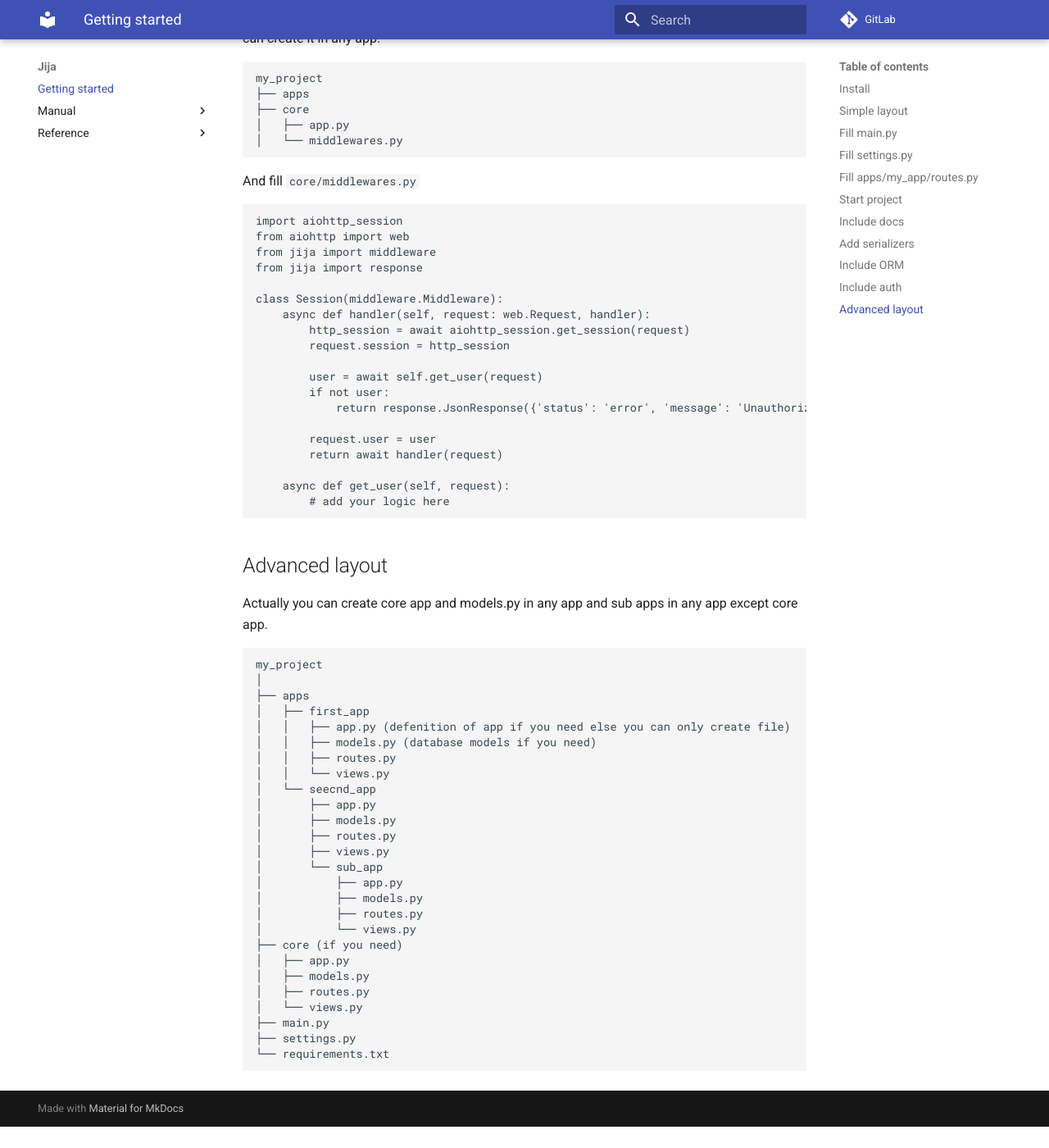
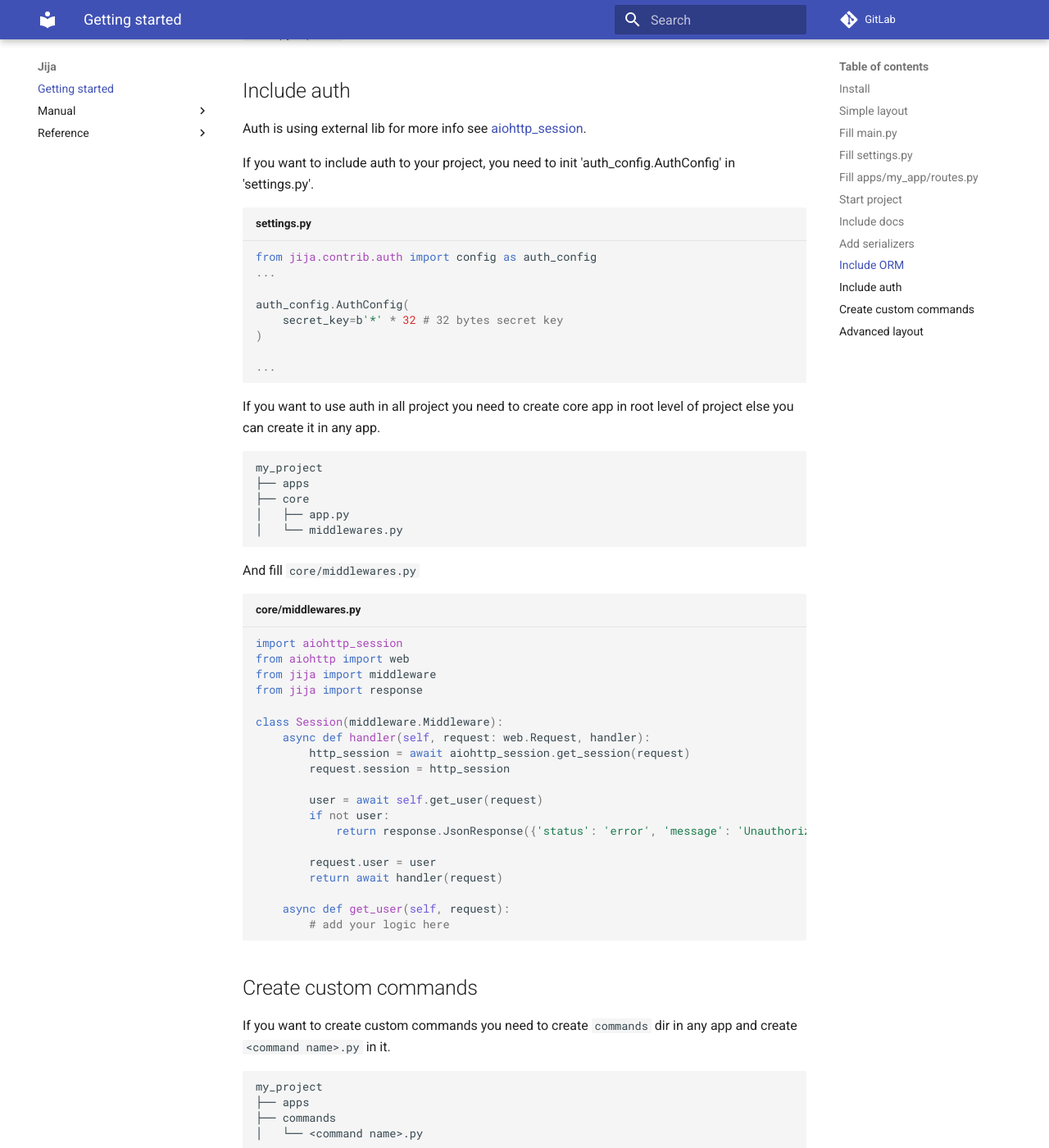
Before and after one commit to by-dezz/jija, an MkDocs documentation site: the page built from docs/getting_started.md, in a window 1280 px wide and 1400 px high, scrolled down 3621 px. Shown: the whole window at 82% size. Built offline with MkDocs 1.6.1 and Material for MkDocs 9.7.7, drawn with Linux system fonts in a browser that asks for light colours; comment, search, counter and statistics services are not loaded; before the commit the page ends 4995 px from its top, so only the background shows below that; some of the changed text lies outside the part shown.

Commit message:
added command docs

````diff
--- a/docs/getting_started.md
+++ b/docs/getting_started.md
@@ -17,7 +17,7 @@
 
 ## Fill main.py
 That is entry point of your project.
-```python
+```python title="main.py"
 from jija.apps import Apps
 
 if __name__ == '__main__':
@@ -25,10 +25,13 @@
     Apps.run_command()
 ```
 
+1.  :man_raising_hand: I'm a code annotation! I can contain `code`, __formatted
+    text__, images, ... basically anything that can be written in Markdown.
+
 ## Fill settings.py
 That is settings file of your project.
 
-```python
+```python title="settings.py"
 from pathlib import Path
 from jija import config
 
@@ -43,7 +46,7 @@
 
 If you are using virtual environment, you should add it to reloader excludes in `settings.py`.
 
-```python
+```python title="settings.py"
 ...
 
 config.DevConfig(
@@ -54,7 +57,7 @@
 ## Fill apps/my_app/routes.py
 That are paths to your views.
 
-```python
+```python title="apps/my_app/routes.py"
 from jija import router
 from .views import *
 
@@ -71,7 +74,7 @@
 If you want to include docs to your project, you need to add
 `jija.conf.DriversConf` and add `jija.contrib.swagger.driver.SwaggerDriver` to it in ``settings.py``.
 
-```python
+```python title="settings.py"
 from jija.contrib.swagger.driver import SwaggerDriver
 ...
 config.DriversConfig(
@@ -81,7 +84,7 @@
 
 Then add ``jija.views.DocMixin`` to view in ``apps/my_app/views.py``.
 
-```python
+```python title="apps/my_app/views.py"
 ...
 class MyView(views.View, views.DocMixin):
 ...
@@ -94,7 +97,7 @@
 If you want to add serializers to your project, you can change parent class of your view to ``jija.views.SerializedView``
 and annotate serializer class to your method.
 
-```python
+```python title="apps/my_app/views.py"
 from jija import views, serializers
 
 class MySerializer(serializers.Serializer):
@@ -114,7 +117,7 @@
 
 Then init database driver ``jija.contrib.jija_orm.driver.JijaOrmDriver`` in ``settings.py``.
 
-```python
+```python title="settings.py"
 from jija.contrib.jija_orm.driver import JijaOrmDriver
 ...
 
@@ -129,7 +132,7 @@
 
 Then you need to create ``models.py`` in ``apps/my_app`` and create models.
 
-```python
+```python title="apps/my_app/models.py"
 from jija_orm import models, fields
 
 class MyModel(models.Model):
@@ -144,7 +147,7 @@
 
 If you want to include auth to your project, you need to init 'auth_config.AuthConfig' in 'settings.py'.
 
-```python
+```python title="settings.py"
 from jija.contrib.auth import config as auth_config
 ...
 
@@ -166,7 +169,7 @@
 
 And fill ``core/middlewares.py``
 
-```python
+```python title="core/middlewares.py"
 import aiohttp_session
 from aiohttp import web
 from jija import middleware
@@ -187,6 +190,28 @@
     async def get_user(self, request):
         # add your logic here
 ```
+
+
+## Create custom commands
+If you want to create custom commands you need to create ``commands`` dir in any app
+and create ``<command name>.py`` in it.
+
+    my_project
+    ├── apps
+    ├── commands
+    │   └── <command name>.py
+
+And fill ``<command name>.py``
+```python title="my_app/commands/<command name>.py"
+from jija import commands
+
+class Command(commands.Command):
+    def handle(self):
+        print('Hello world')
+```
+
+After that you can run your command with ``python main.py <command name>`` if you created it in core app
+else you can run it with ``python main.py my_app.<command name>``.
 
 
 ## Advanced layout
--- a/mkdocs.yml
+++ b/mkdocs.yml
@@ -23,3 +23,13 @@
 
 theme:
     name: material
+
+markdown_extensions:
+    - pymdownx.details
+    - pymdownx.highlight:
+        anchor_linenums: true
+        line_spans: __span
+        pygments_lang_class: true
+    - pymdownx.inlinehilite
+    - pymdownx.snippets
+    - pymdownx.superfences
````
Also changed, not shown: docs/manual/commands.md (+22 -0 lines).
